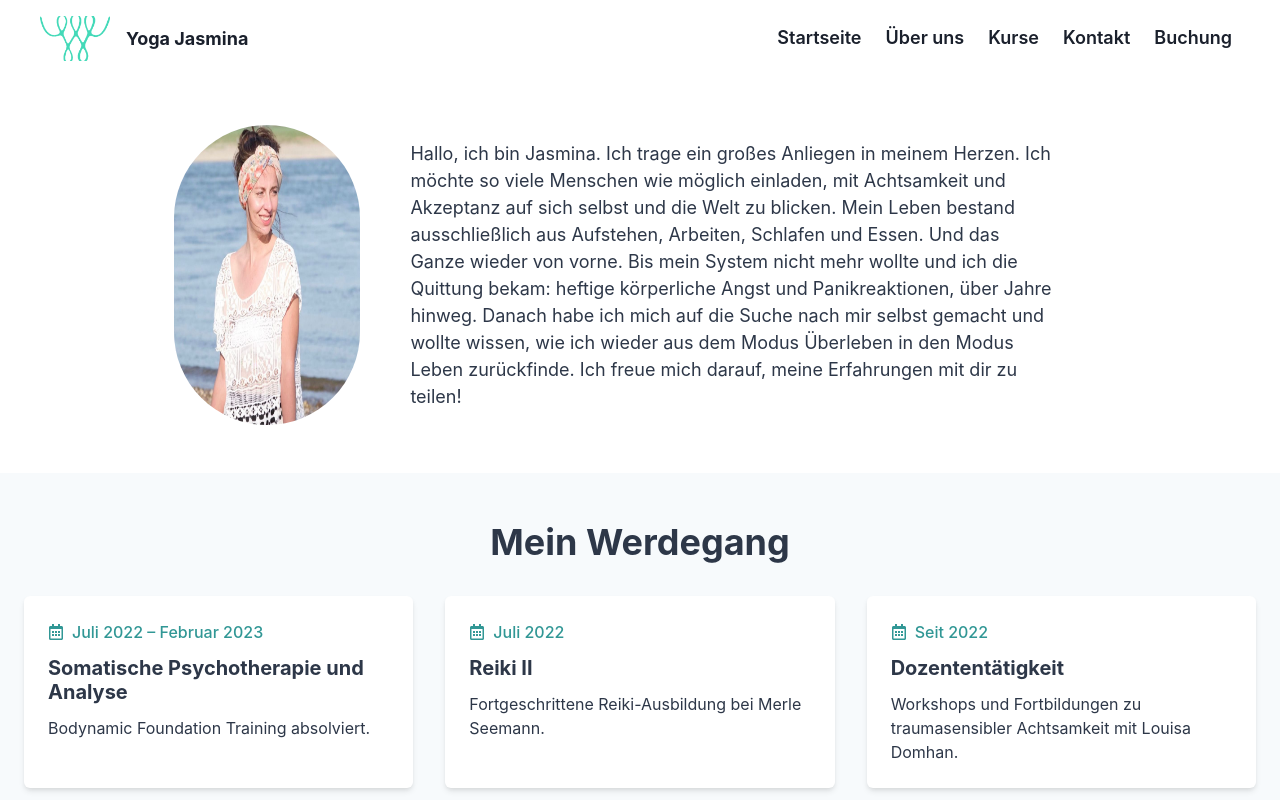
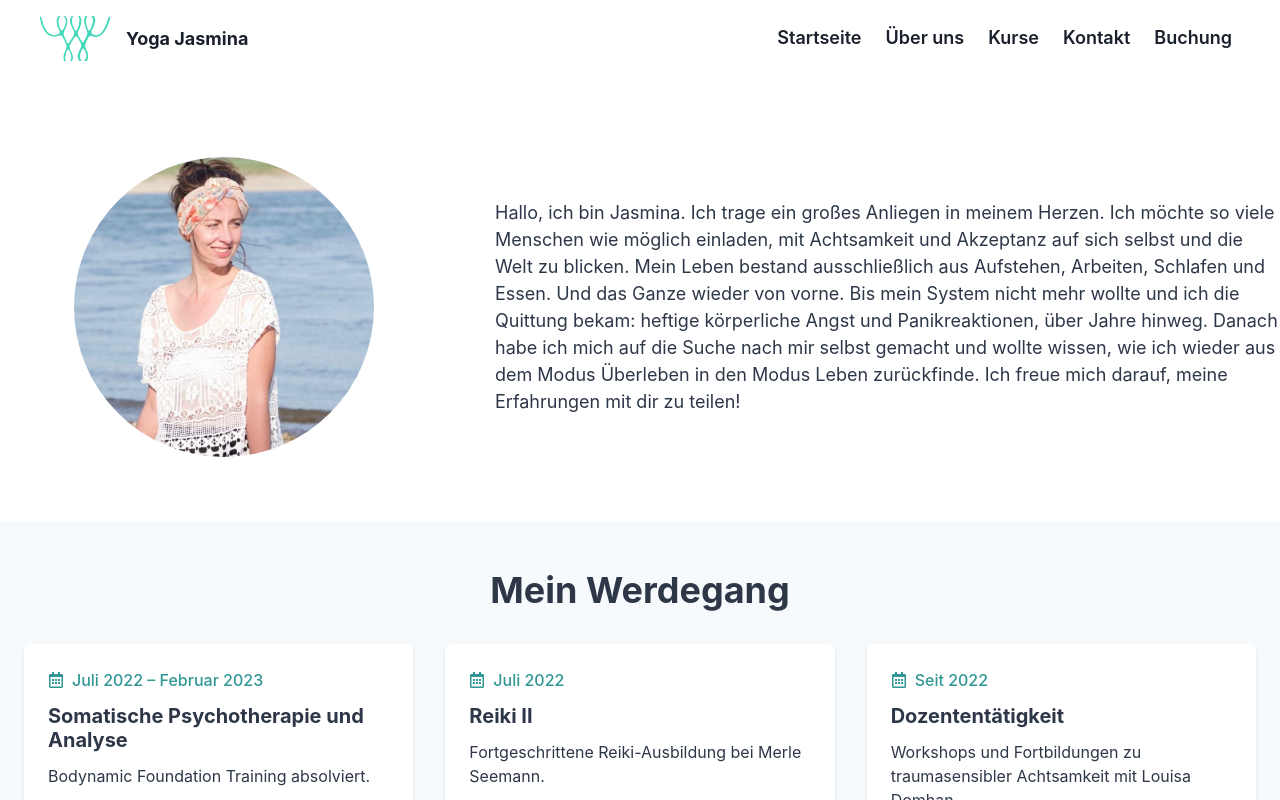
Before and after one commit to mouadmeziani/jasmina-yoga-website, a Next.js app: page /about in a window 1280 px wide. Shown: the top 800 px of the page. Built offline with nearby package versions, Linux system fonts and the light colour scheme.

Commit message:
Change the BriefBio to BioSection in about page

```diff
--- a/app/(yoga)/about/page.tsx
+++ b/app/(yoga)/about/page.tsx
@@ -2,6 +2,7 @@
 import JasPic from "@/images/Jas.jpeg";
 import { BriefBio } from "@/components/BriefBio";
 import { CareerSection } from "@/components/CareerSection";
+import { BioSection } from "@/components/BioSection";
 
 export default function AboutPage() {
   const bio = `Hallo, ich bin Jasmina.
@@ -52,7 +53,7 @@ Ich freue mich darauf, meine Erfahrungen mit dir zu teilen!`;
 
   return (
     <>
-      <BriefBio name="Jasmina" bio={bio} imageSrc={JasPic.src} />
+      <BioSection bio={bio} imageSrc={JasPic.src} />
       <CareerSection title="Mein Werdegang" careerEvents={careerEvents} />
     </>
   );
```
